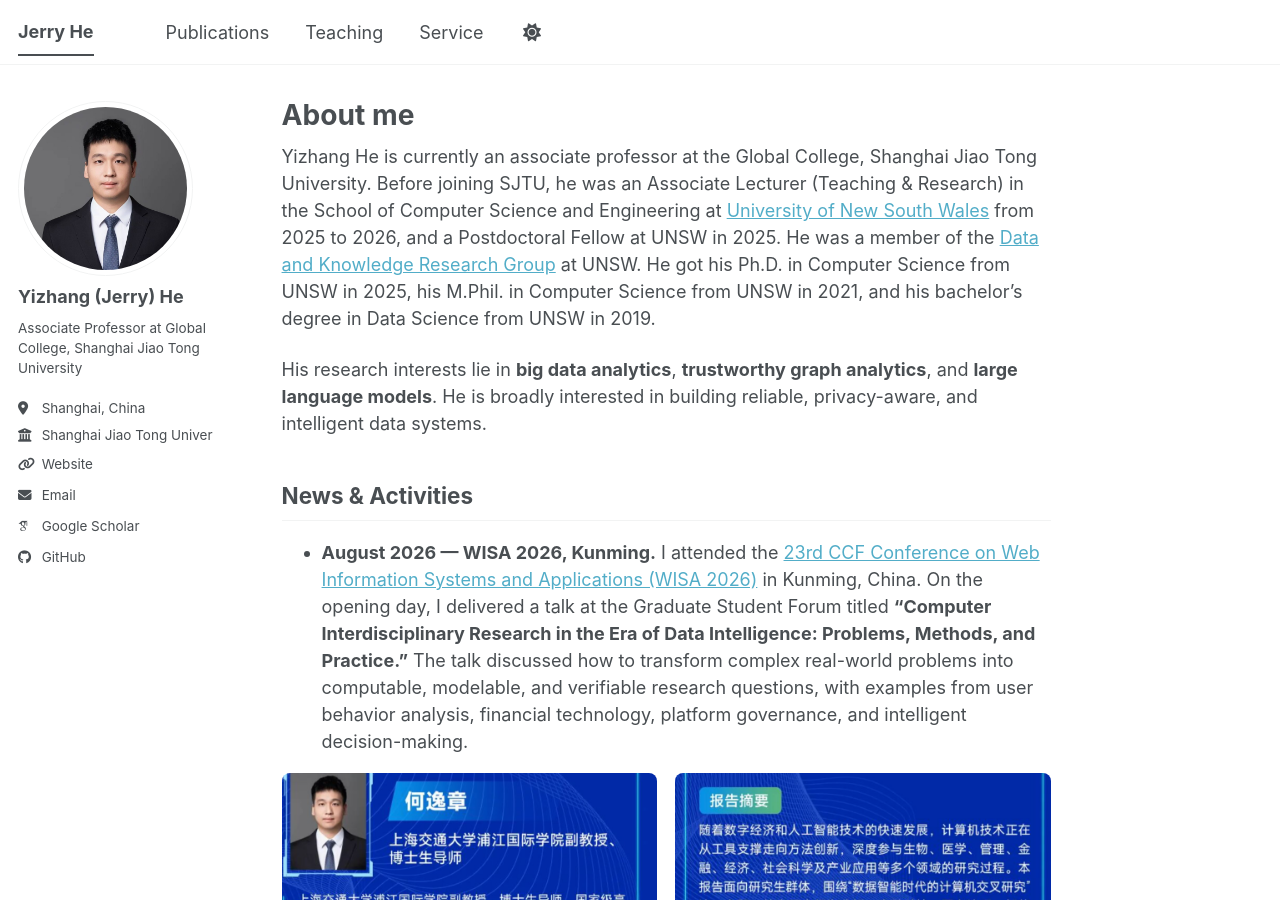
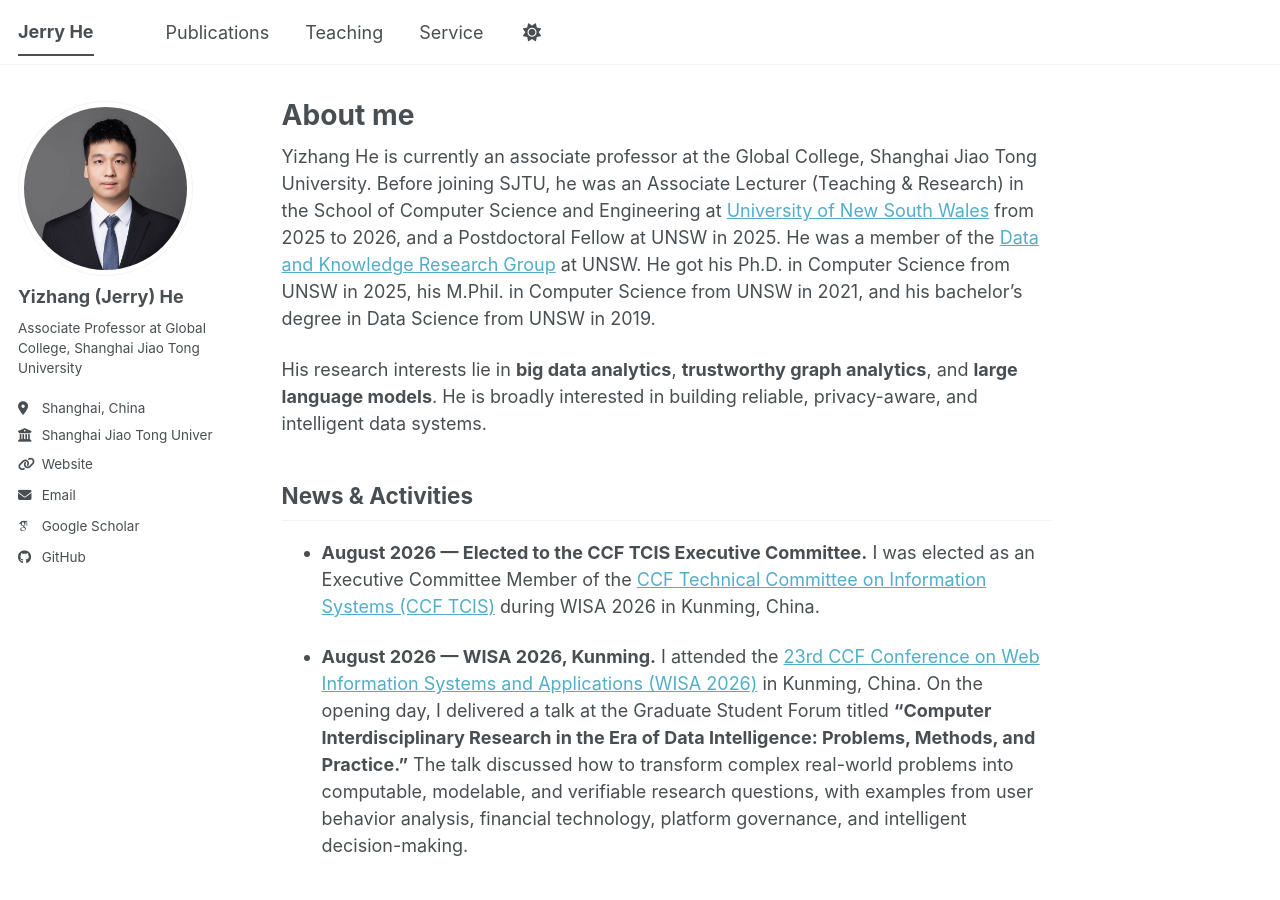
Before and after one commit to jerryUNSW/jerryUNSW.github.io, a Jekyll site: the page built from _pages/about.md, in a window 1280 px wide and 900 px high. Built offline with Jekyll 4.4.1, drawn with Linux system fonts in a browser that asks for light colours; some web fonts are replaced; a script bundle is joined from its source files by our own code; library files that are not in the unit come from our copies; some of the changed text lies outside the part shown.

Commit message:
Refine WISA update and add CCF TCIS election

```diff
--- a/_pages/about.md
+++ b/_pages/about.md
@@ -14,12 +14,9 @@
 
 ## News & Activities
 
+- **August 2026 — Elected to the CCF TCIS Executive Committee.** I was elected as an Executive Committee Member of the [CCF Technical Committee on Information Systems (CCF TCIS)](https://tc.ccf.org.cn/tcis/) during WISA 2026 in Kunming, China.
+
 - **August 2026 — WISA 2026, Kunming.** I attended the [23rd CCF Conference on Web Information Systems and Applications (WISA 2026)](https://conf.ccf.org.cn/WISA2026) in Kunming, China. On the opening day, I delivered a talk at the Graduate Student Forum titled **“Computer Interdisciplinary Research in the Era of Data Intelligence: Problems, Methods, and Practice.”** The talk discussed how to transform complex real-world problems into computable, modelable, and verifiable research questions, with examples from user behavior analysis, financial technology, platform governance, and intelligent decision-making.
-
-<div style="display:flex; gap:1rem; flex-wrap:wrap; align-items:flex-start; margin:0.75rem 0 1.5rem;">
-  <img src="/images/wisa-2026-speaker-profile.png" alt="Yizhang He speaker profile at WISA 2026" style="flex:1 1 300px; min-width:0; max-width:440px; border-radius:8px;">
-  <img src="/images/wisa-2026-talk-abstract.png" alt="Abstract of Yizhang He's WISA 2026 Graduate Student Forum talk" style="flex:1 1 300px; min-width:0; max-width:440px; border-radius:8px;">
-</div>
 
 ## Prospective Students
 
@@ -84,6 +81,7 @@
 
 ## <span id="service">Academic Service</span>
 
+- **Executive Committee Member**: [CCF Technical Committee on Information Systems (CCF TCIS)](https://tc.ccf.org.cn/tcis/), 2026–present
 - **Reviewer**: ICDE, SIGMOD, VLDBJ, TKDE
 
 ---
```
Also changed, not shown: images/wisa-2026-speaker-profile.png (deleted), images/wisa-2026-talk-abstract.png (deleted).
